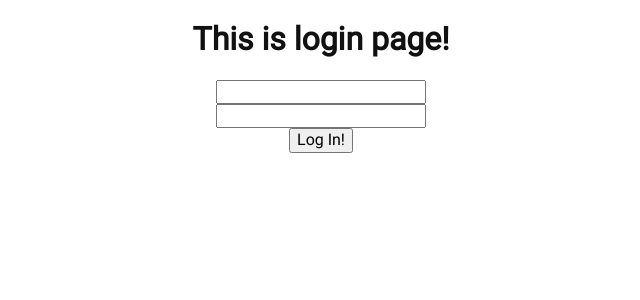
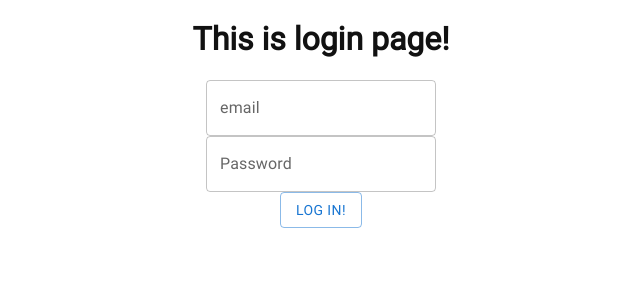
Before and after one commit to Stepankc/vipra-owner, a React app: page / in a window 1280 px wide. Shown: the top 300 px of the page, without its empty margins (319-959 px from the left). Built offline with nearby package versions, Linux system fonts and the light colour scheme.

Commit message:
Making design for Login Page

```diff
--- a/src/pages/loginpage/LoginPage.jsx
+++ b/src/pages/loginpage/LoginPage.jsx
@@ -1,22 +1,28 @@
 import React from 'react';
 import { Link } from 'react-router-dom';
+import { Button, TextField } from '@mui/material';
 import './styles.LoginPage'
 
 const LoginPage = () => {
     return (
         <div className='LoginPage'>
             <h1>This is login page!</h1>
-            <div>
-                <input type="email" id="email" />
+            <div className='LoginPageContainer'>
+                <div className='LoginPageElement'>
+                    <TextField id="outlined-basic" label="email" variant="outlined" />
+                </div>
+                <div className='LoginPageElement'>
+                    <TextField id="outlined-password-input" label="Password" type="password" autoComplete="current-password" />
+                </div>
+                <div className='LoginPageElement'>
+                    <Link to='/main'>
+                        <Button variant="outlined">
+                            <span className='LoginPageButtonText'>Log In!</span>
+                        </Button>
+                    </Link>
+                </div>
             </div>
-            <div>
-                <input type="password" id="password" />
-            </div>
-            <div>
-                <Link to='/main'>
-                    <button>Log In!</button>
-                </Link>
-            </div>
+
         </div>
     );
 };
--- a/src/pages/loginpage/styles.LoginPage.css
+++ b/src/pages/loginpage/styles.LoginPage.css
@@ -6,3 +6,14 @@
 .LoginPage input {
     margin-bottom: 0.5rem;
 }
+
+.LoginPageContainer {
+    width: 600px;
+    height: 600px;
+    display: flex;
+    flex-direction: column;
+}
+
+.LoginPageElement {
+    margin: 1rem;
+}
```
